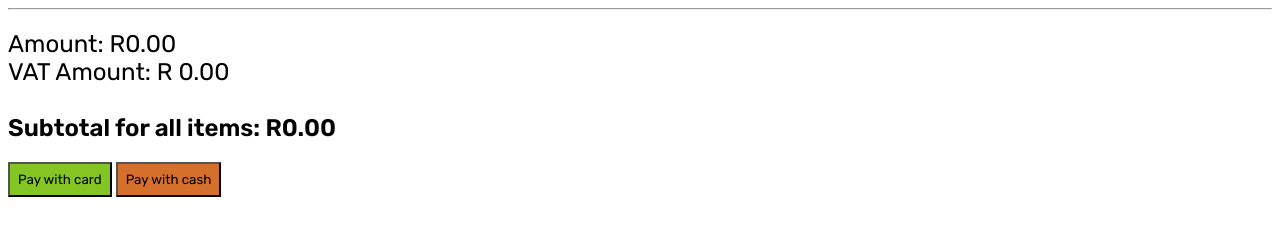
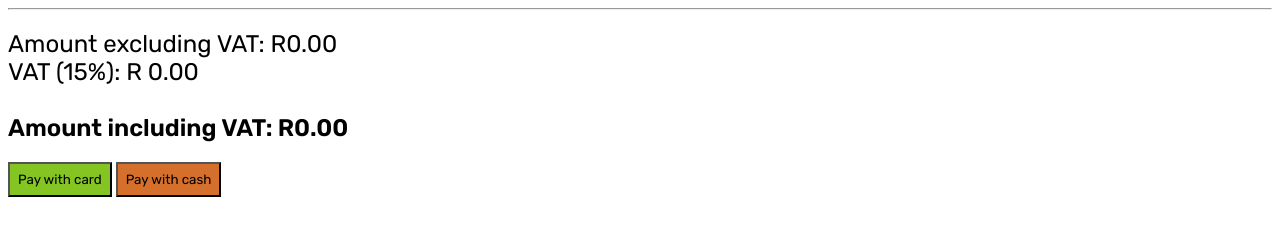
Before and after one commit to Micaela-Abrahams/POS-Challenge, a PHP site: page /views/payments.php in a window 1280 px wide. Shown: the part 274-514 px from the top of the page. Run offline with PHP 8.4, Linux system fonts and the light colour scheme; some web fonts are replaced.

Commit message:
removed the $vatInclusiveTotal as it was not necessary & would add cost incorrectly

```diff
--- a/include/calculateVAT.php
+++ b/include/calculateVAT.php
@@ -5,8 +5,7 @@ function calculateVAT($PurchasedItemsTotal)
 {
 
     $vatAmount = $PurchasedItemsTotal * 0.15;
-    $vatInclusiveTotal = $PurchasedItemsTotal + $vatAmount;
-    return $vatInclusiveTotal;
+    return $vatAmount;
 
     return;
 }
--- a/views/payments.php
+++ b/views/payments.php
@@ -136,14 +136,14 @@ if (isset($_GET['payment'])) {
     <!-- Total Costs Displayed -->
     <h2 id="totalAmount">
         <!-- Total amount of Items displayed -->
-        Amount: R<span><?php echo number_format($totalAmount, 2); ?></span>
+        Amount excluding VAT: R<span><?php echo number_format($totalAmount, 2); ?></span>
         <br>
         <!-- VAT amount displayed -->
-        VAT Amount: R <span><?php echo number_format($vatAmount, 2); ?></span>
+        VAT (15%): R <span><?php echo number_format($vatAmount, 2); ?></span>
         <br>
         <br>
         <!-- Total cost of Items + VAT Displayed -->
-        <b>Subtotal for all items: R<span><?php echo number_format($totalAmount + $vatAmount, 2); ?></span></b>
+        <b>Amount including VAT: R<span><?php echo number_format($totalAmount + $vatAmount, 2); ?></span></b>
     </h2>
 
     <!-- Buttons for user to select Cash/Card Payment -->
```
